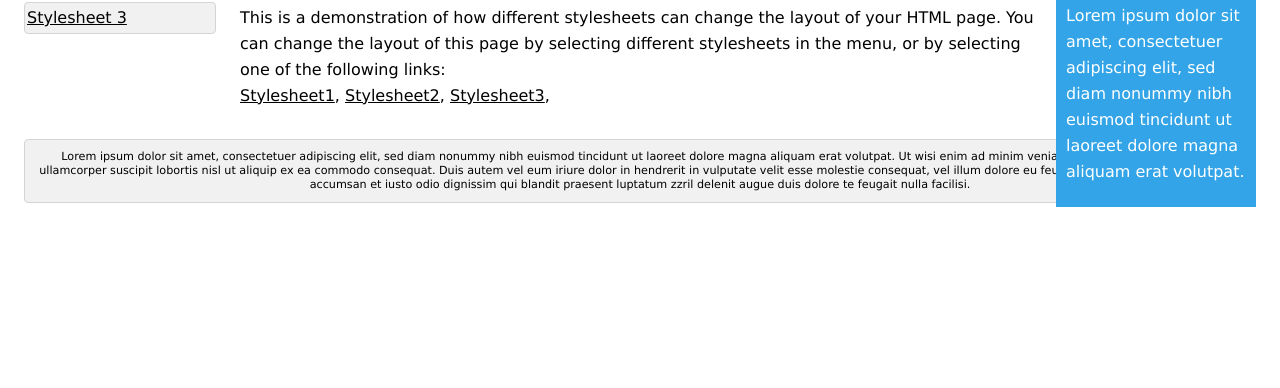
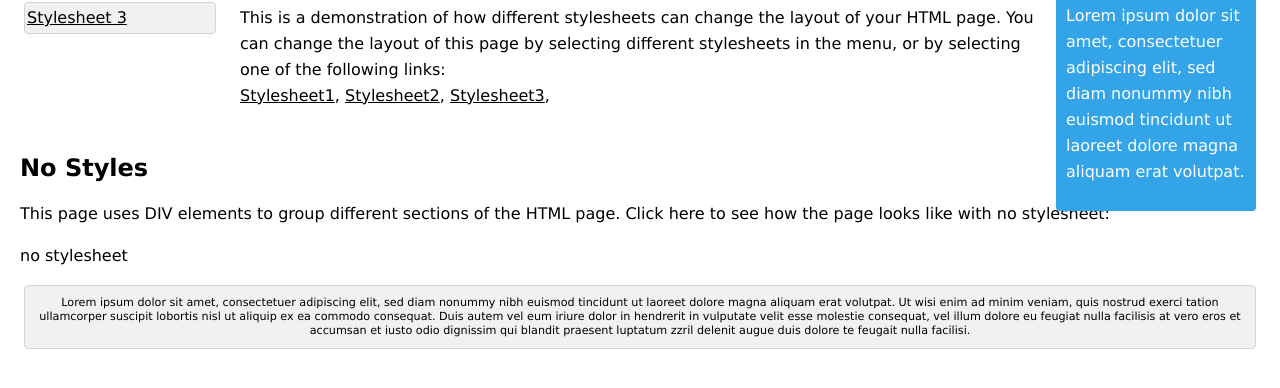
Before and after one commit to KwakNayeong/2024-oss-assignment-4-KwakNayeong, a plain HTML site: page index.html in a window 1280 px wide. Shown: the part 184-572 px from the top of the page. Drawn offline with Linux system fonts and the light colour scheme.

Commit message:
assigment1(index) update

```diff
--- a/index.html
+++ b/index.html
@@ -139,6 +139,8 @@ a:hover {
         <a href="style2.html" onclick="reStyle(2);return false">Stylesheet3</a>,
         </p>
     </div>
+    <h2>No Styles</h2>
+    <p>This page uses DIV elements to group different sections of the HTML page. Click here to see how the page looks like with no stylesheet:<br><p>no stylesheet</p></p>
     <div id="sidebar">
         <h3>Side-Bar</h3>
         <p>Lorem ipsum dolor sit amet, consectetuer adipiscing elit, sed diam nonummy nibh euismod tincidunt ut laoreet dolore magna aliquam erat volutpat.</p>
```
